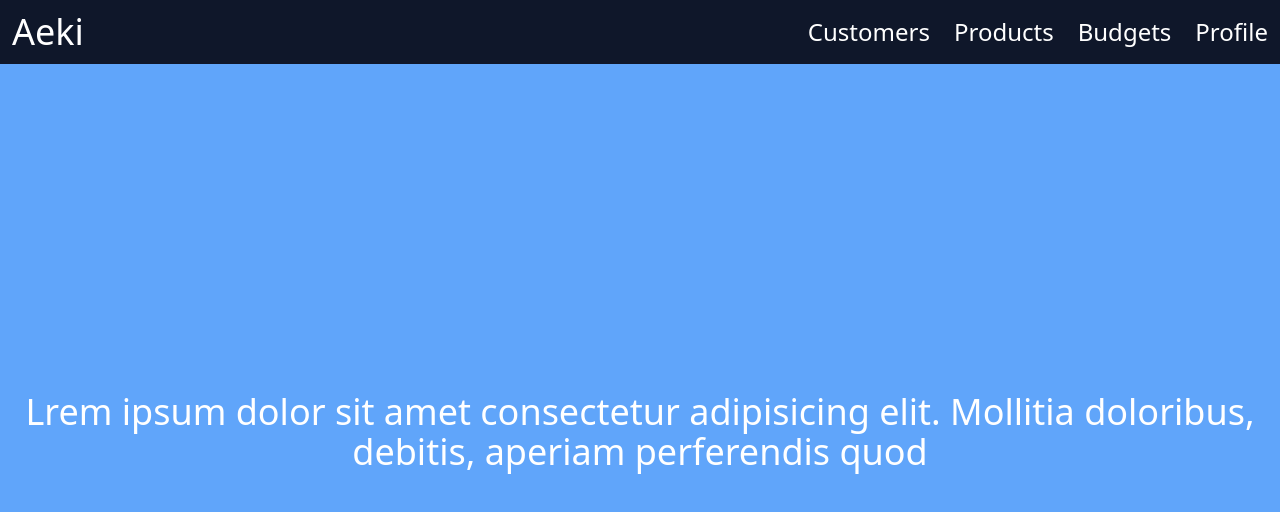
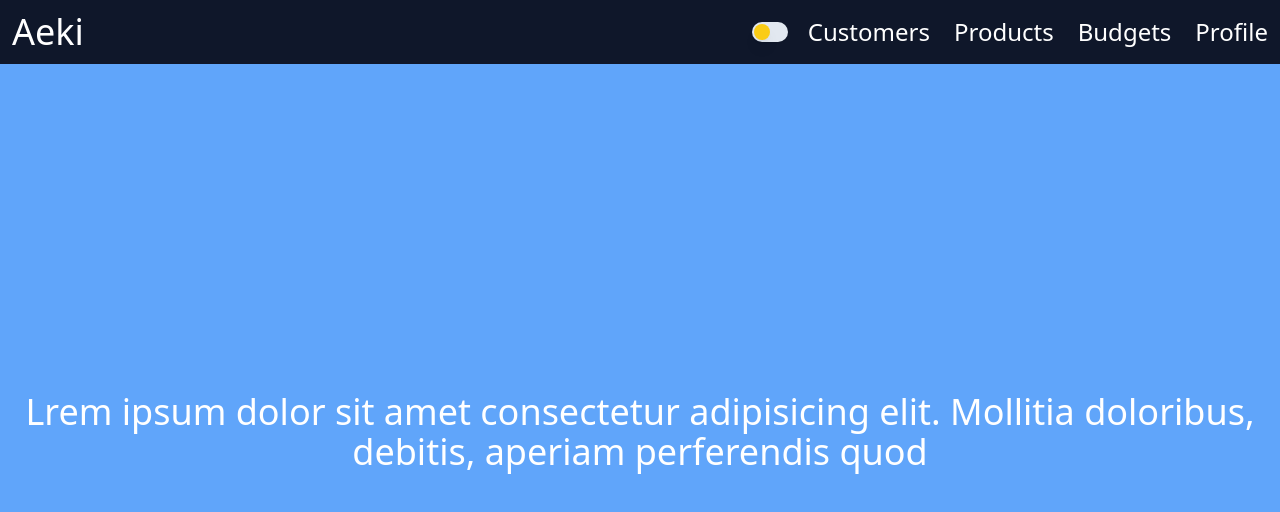
Before and after one commit to FranciscoJavierMartin/aeki, a Next.js app: page / in a window 1280 px wide. Shown: the top 512 px of the page. Built offline with nearby package versions, Linux system fonts and the light colour scheme.

Commit message:
Add theme switch in desktop

```diff
--- a/src/components/Header.tsx
+++ b/src/components/Header.tsx
@@ -1,5 +1,6 @@
 import Link from 'next/link';
 import { SheetTrigger } from '@/components/ui/sheet';
+import ThemeSwitcher from '@/components/drawer-menu/theme-switcher';
 
 const navLinks = [
   {
@@ -44,6 +45,8 @@ export default function Header() {
         </button>
       </SheetTrigger>
       <span className='p-3 text-4xl text-white'>Aeki</span>
+      <div className='flex gap-x-2'>
+        <ThemeSwitcher />
         <nav className='hidden justify-end text-right text-2xl transition-all duration-300 ease-in md:flex'>
           {navLinks.map((navLink) => (
             <Link
@@ -55,6 +58,7 @@ export default function Header() {
             </Link>
           ))}
         </nav>
+      </div>
     </header>
   );
 }
--- a/src/components/drawer-menu/theme-switcher.tsx
+++ b/src/components/drawer-menu/theme-switcher.tsx
@@ -13,7 +13,7 @@ export default function ThemeSwitcher() {
         checked={isDark}
         onCheckedChange={() => setIsDark((prev) => !prev)}
       />
-      <Label htmlFor='theme-switch' className='text-xl'>
+      <Label htmlFor='theme-switch' className='text-xl md:hidden'>
         Dark mode
       </Label>
     </div>
```
Lines whose indentation alone changed are shown as unchanged.
